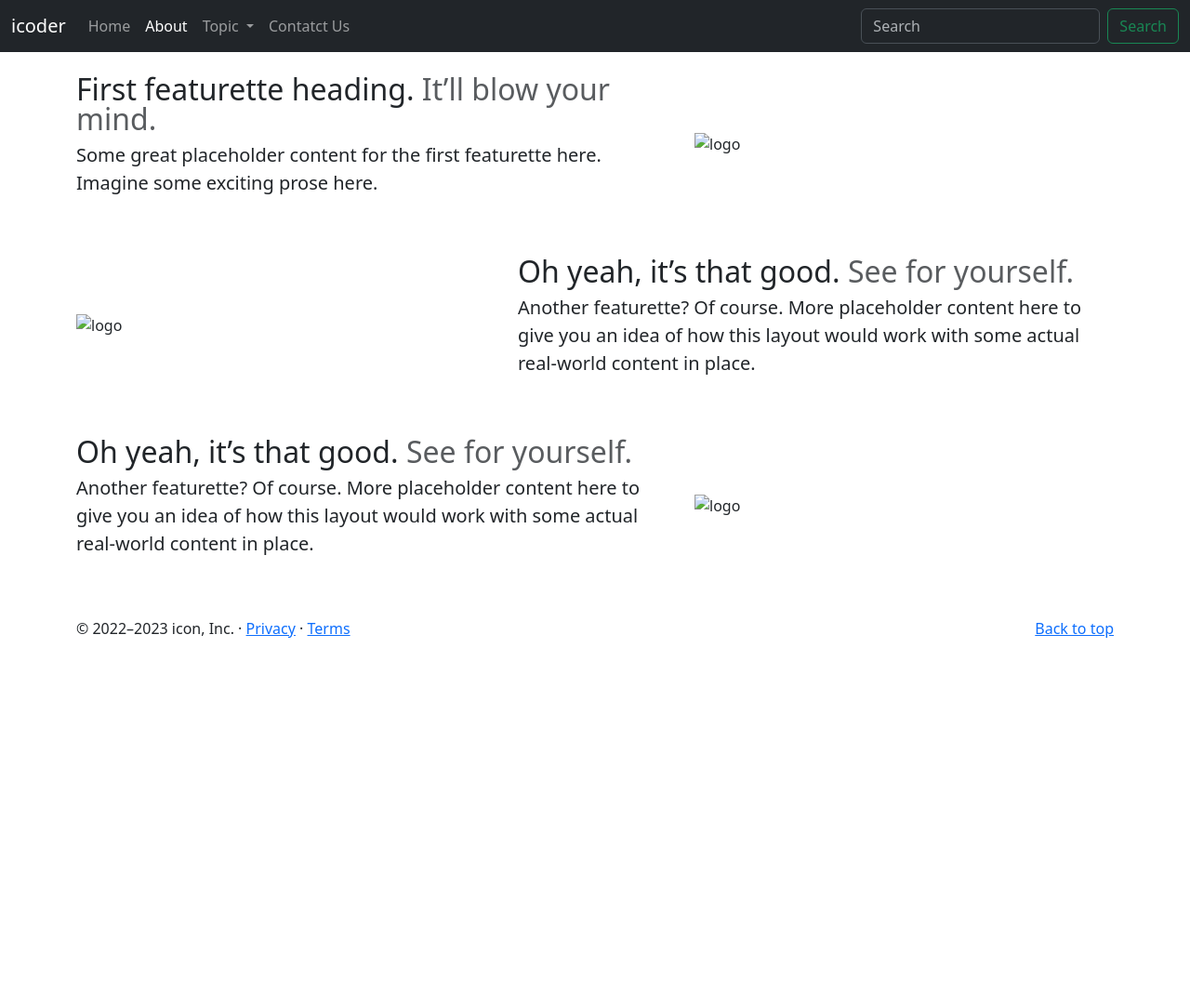
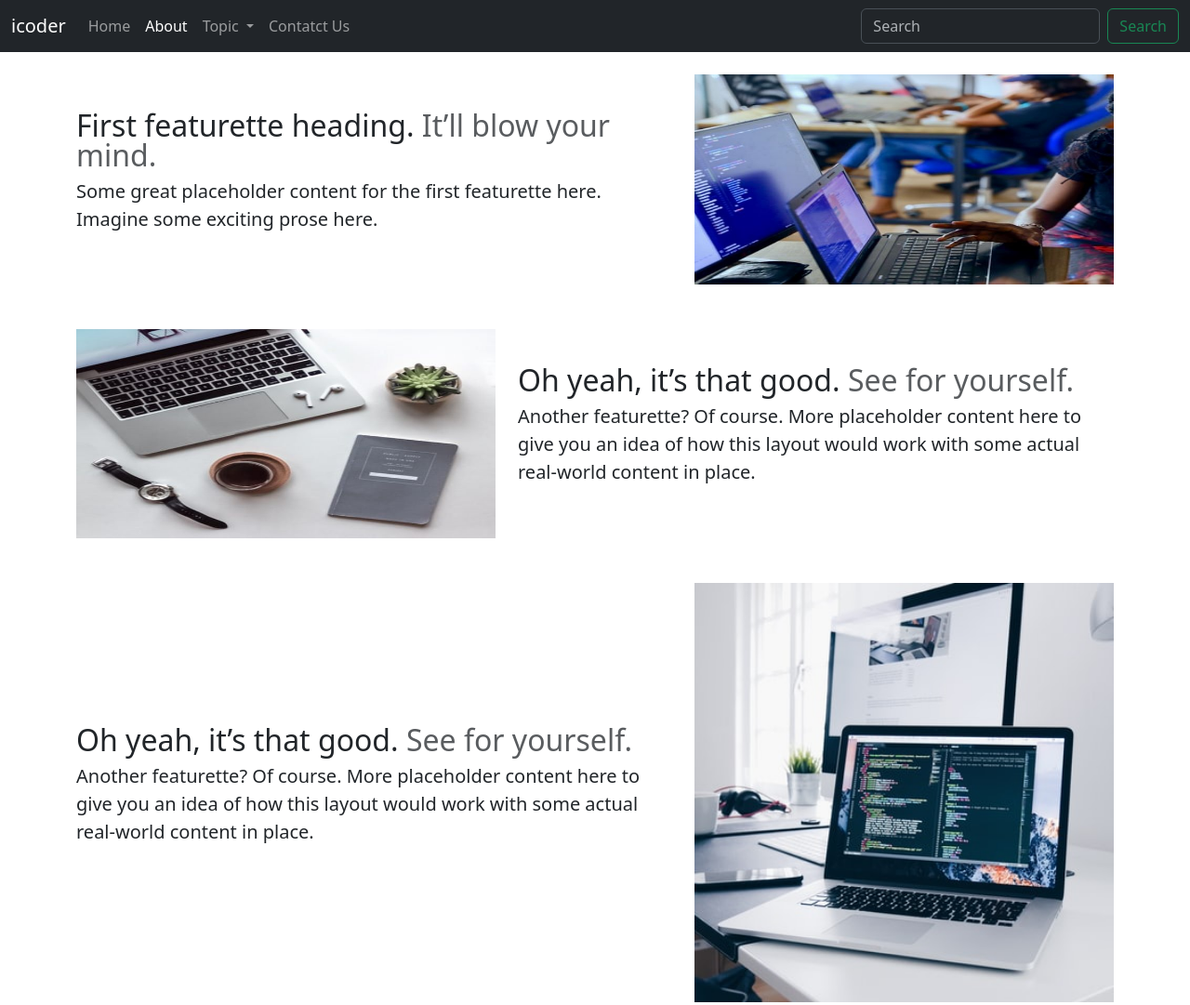
Before and after one commit to Brajeshlodhi/icoder-with-Botstarp, a plain HTML site: page about.html in a window 1280 px wide. Shown: the top 1081 px of the page at 93% size. Before the commit the page ends 800 px from the top, so only its background shows below. Drawn offline with nearby package versions, Linux system fonts and the light colour scheme.

Commit message:
Update  image

```diff
--- a/about.html
+++ b/about.html
@@ -71,7 +71,7 @@
             </div>
             <div class="col-md-5">
                 <img class="bd-placeholder-img bd-placeholder-img-lg featurette-image img-fluid mx-auto" width="500"
-                    height="500" src="Image/about-11.jpg" alt="logo">
+                    height="500" src="about-11.jpg" alt="logo">
             </div>
         </div>
         <div class="row featurette my-5 d-flex justify-content-center align-items-center">
@@ -83,7 +83,7 @@
             </div>
             <div class="col-md-5 order-md-1">
                 <img class="bd-placeholder-img bd-placeholder-img-lg featurette-image img-fluid mx-auto" width="500"
-                    height="500" src="Image/about-13.jpg" alt="logo">
+                    height="500" src="about-13.jpg" alt="logo">
             </div>
         </div>
         <div class="row featurette my-5 d-flex justify-content-center align-items-center">
@@ -95,7 +95,7 @@
             </div>
             <div class="col-md-5 order-md-1">
                 <img class="bd-placeholder-img bd-placeholder-img-lg featurette-image img-fluid mx-auto" width="500"
-                    height="500" src="Image/about-2.jpg" alt="logo">
+                    height="500" src="about-2.jpg" alt="logo">
             </div>
         </div>
 
```
